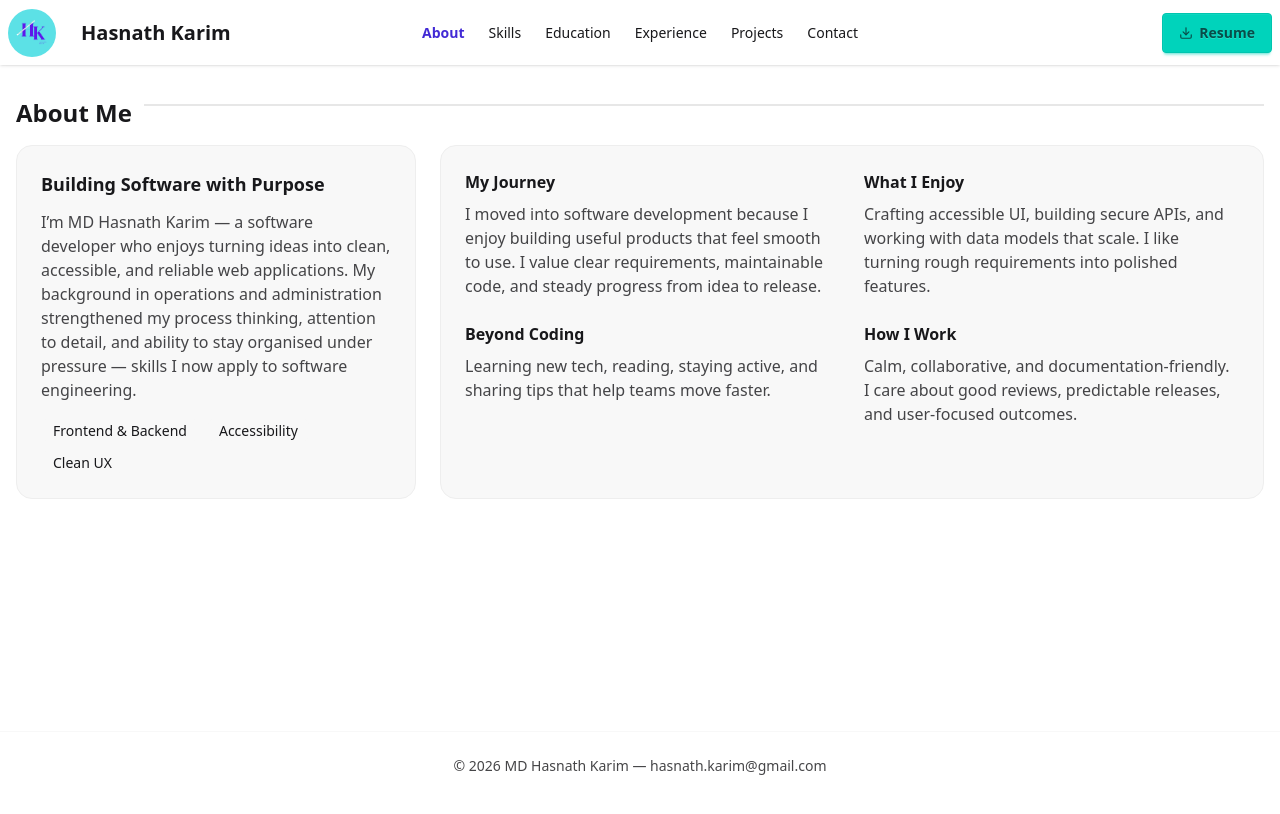
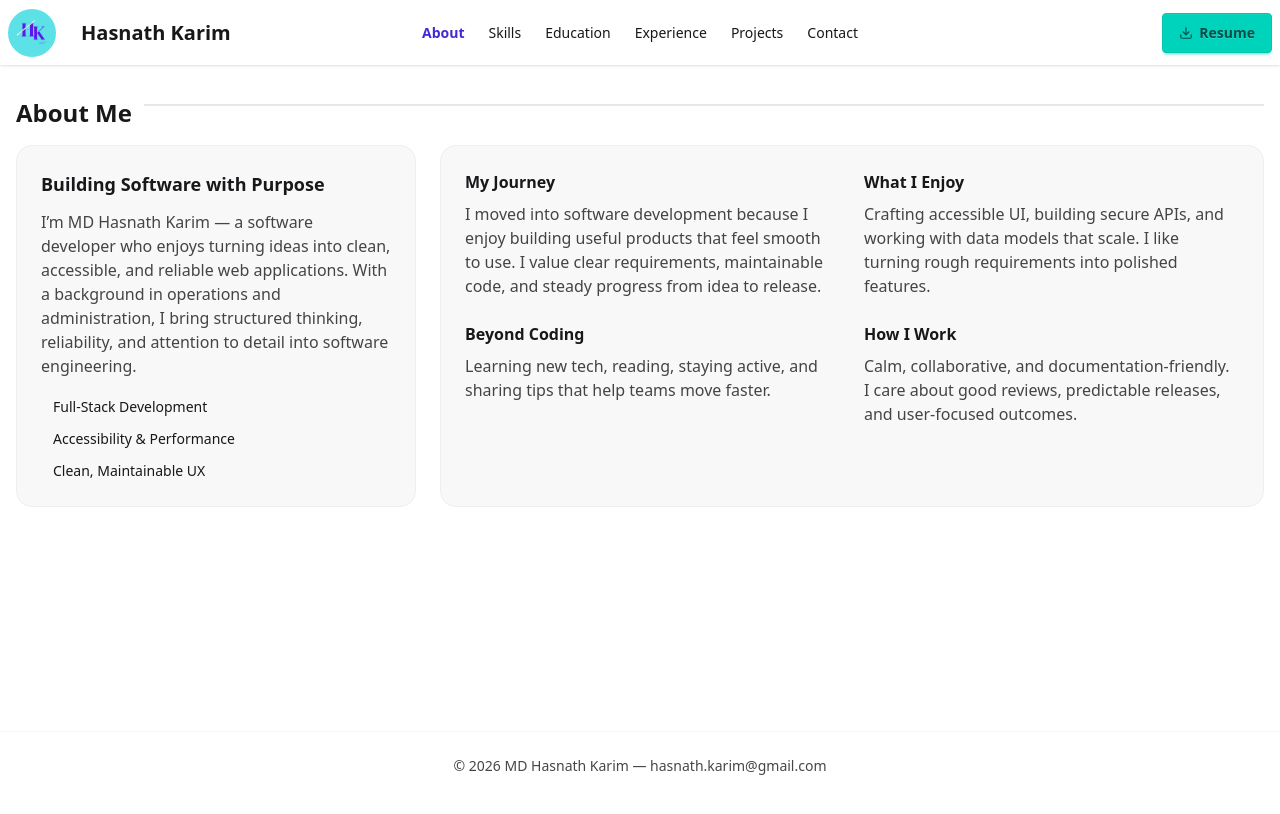
Before and after one commit to hasnathg/hasnath_karim_portfolio, a React (Vite) app: page /about in a window 1280 px wide. Shown: the top 814 px of the page. Built offline with nearby package versions, Linux system fonts and the light colour scheme.

Commit message:
Home updated

```diff
--- a/src/pages/About.jsx
+++ b/src/pages/About.jsx
@@ -14,14 +14,12 @@ const About = () => {
       <h3 className="text-lg font-semibold">Building Software with Purpose</h3>
       <p className="mt-3 opacity-80">
          I’m MD Hasnath Karim — a software developer who enjoys turning ideas into clean,
-        accessible, and reliable web applications. My background in operations and administration
-        strengthened my process thinking, attention to detail, and ability to stay organised under
-        pressure — skills I now apply to software engineering.
+        accessible, and reliable web applications. With a background in operations and administration, I bring structured thinking, reliability, and attention to detail into software engineering.
       </p>
       <div className="mt-4 flex flex-wrap gap-2">
-        <span className="badge badge-ghost">Frontend & Backend</span>
-        <span className="badge badge-ghost">Accessibility</span>
-        <span className="badge badge-ghost">Clean UX</span>
+        <span className="badge badge-ghost">Full-Stack Development</span>
+        <span className="badge badge-ghost">Accessibility & Performance</span>
+        <span className="badge badge-ghost">Clean, Maintainable UX</span>
       </div>
     </div>
 
```
